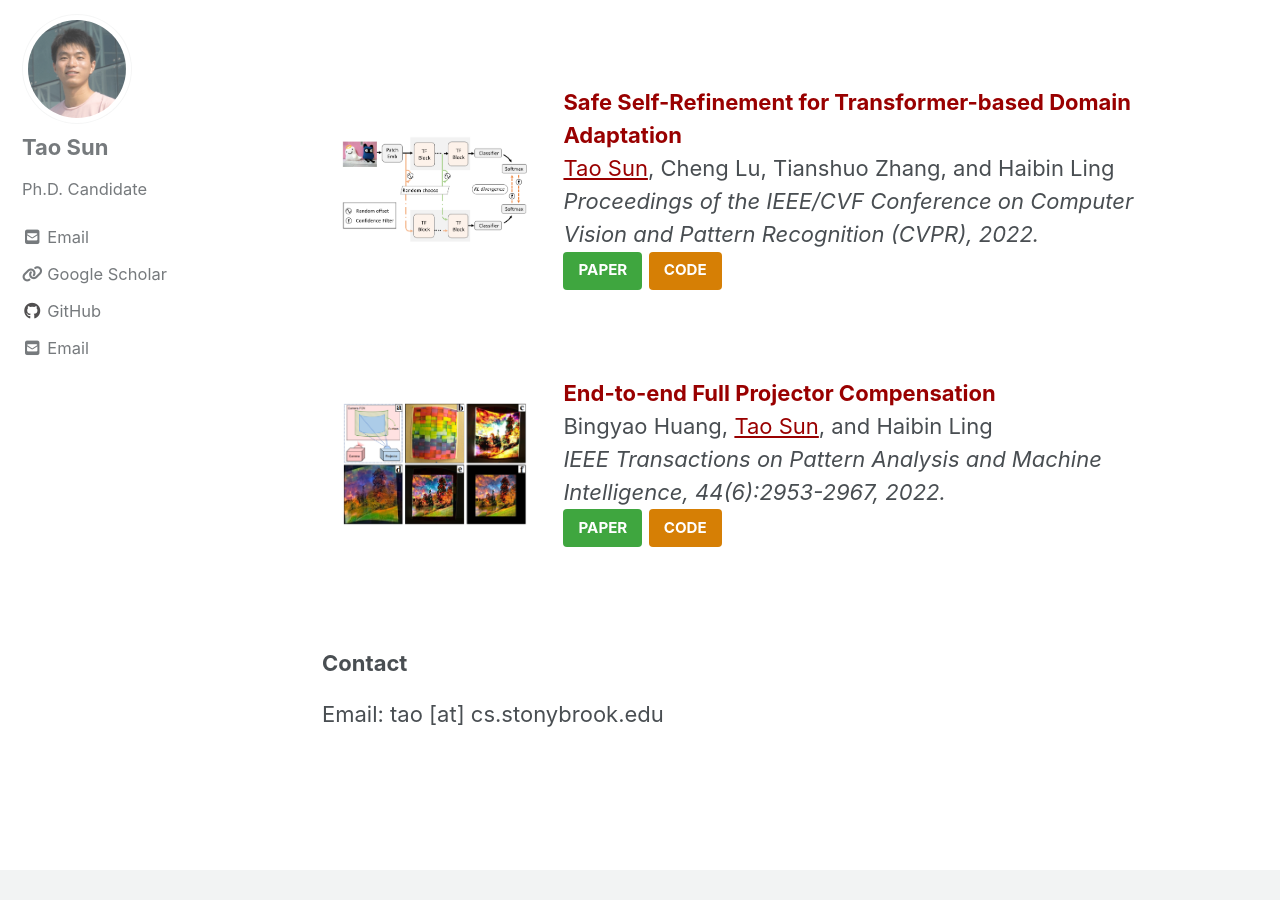
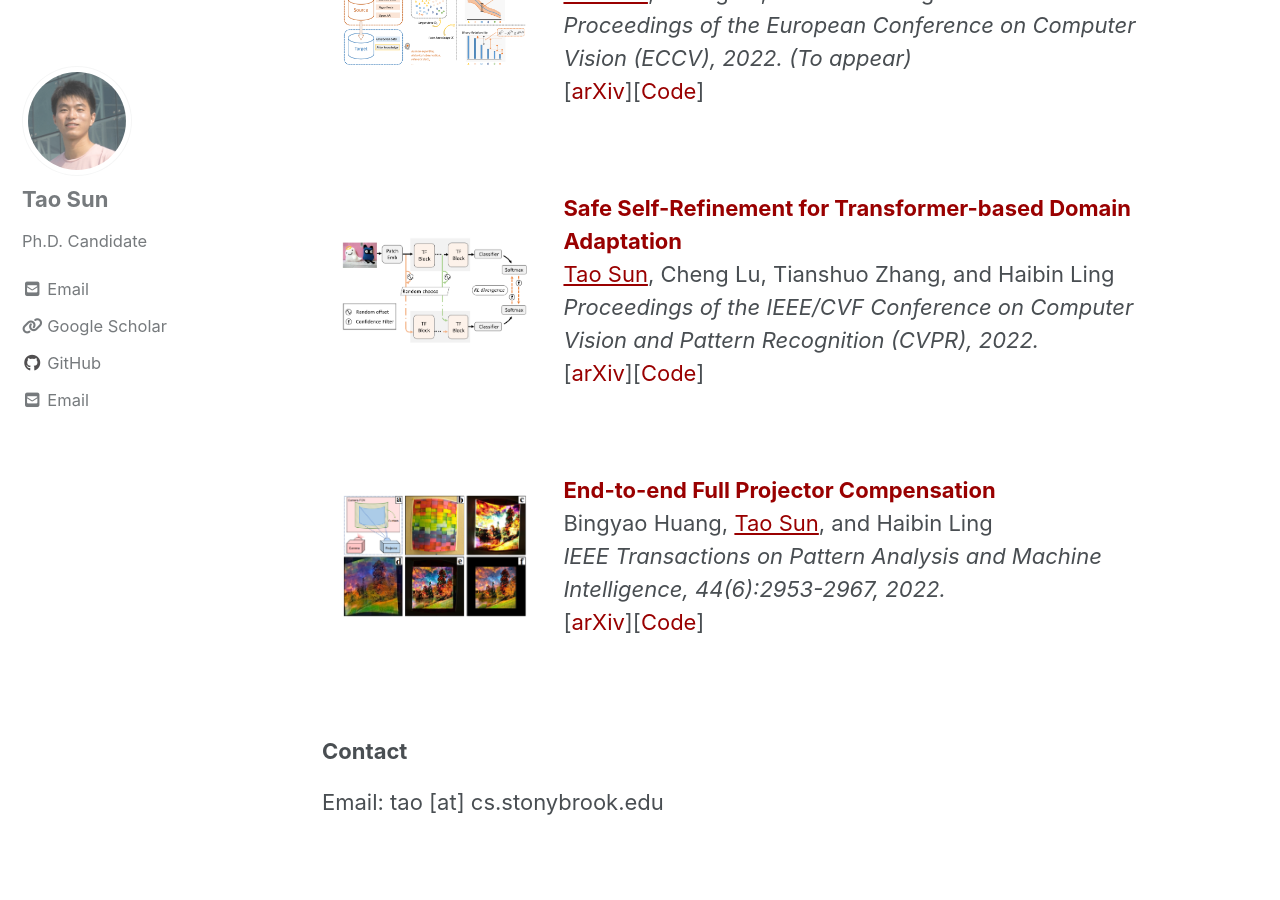
Before and after one commit to tsun/tsun.github.io, a Jekyll site: the page built from _pages/home.md, in a window 1280 px wide and 900 px high, scrolled down 1206 px. Built offline with Jekyll 4.4.1, drawn with Linux system fonts in a browser that asks for light colours; cached includes are drawn as plain includes; nearby versions of some CDN libraries.

Commit message:
update home

```diff
--- a/_pages/home.md
+++ b/_pages/home.md
@@ -32,7 +32,7 @@ I work on computer vision, machine learning. Currently, I am focusing on domain
      </div>
    </div>
  </div>
-
+<br>
 
 <div class="publication">
    <link rel="stylesheet" href="/assets/css/my.css">
@@ -47,7 +47,7 @@ I work on computer vision, machine learning. Currently, I am focusing on domain
      </div>
    </div>
  </div>
-
+<br>
 
 ### Selected Publications
 
@@ -60,7 +60,6 @@ I work on computer vision, machine learning. Currently, I am focusing on domain
      </div>
      <div>
        <em>Proceedings of the European Conference on Computer Vision (ECCV), 2022. (To appear)</em>
- <br>
      <br>
      [<a href="https://arxiv.org/abs/2207.08877" target="_blank" rel="nofollow" style="color:#990000;">arXiv</a>][<a href="https://github.com/tsun/KUDA" target="_blank" rel="nofollow" style="color:#990000;">Code</a>]
      <br>
@@ -78,9 +77,9 @@ I work on computer vision, machine learning. Currently, I am focusing on domain
      </div>
      <div>
        <em>Proceedings of the IEEE/CVF Conference on Computer Vision and Pattern Recognition (CVPR), 2022.</em>
- <br>
-       <a class="btn btn--success btn--small" href="https://arxiv.org/abs/2204.07683">PAPER</a>
-       <a class="btn btn--warning btn--small" href="https://github.com/tsun/SSRT">CODE</a>
+     <br>
+     [<a href="https://arxiv.org/abs/2204.07683" target="_blank" rel="nofollow" style="color:#990000;">arXiv</a>][<a href="https://github.com/tsun/SSRT" target="_blank" rel="nofollow" style="color:#990000;">Code</a>]
+     <br>
      </div>
    </div>
  </div>
@@ -95,9 +94,9 @@ I work on computer vision, machine learning. Currently, I am focusing on domain
      </div>
      <div>
        <em>IEEE Transactions on Pattern Analysis and Machine Intelligence, 44(6):2953-2967, 2022.</em>
- <br>
-       <a class="btn btn--success btn--small" href="https://arxiv.org/abs/2008.00965">PAPER</a>
-       <a class="btn btn--warning btn--small" href="https://github.com/BingyaoHuang/CompenNeSt-plusplus">CODE</a>
+     <br>
+     [<a href="https://arxiv.org/abs/2008.00965" target="_blank" rel="nofollow" style="color:#990000;">arXiv</a>][<a href="https://github.com/BingyaoHuang/CompenNeSt-plusplus" target="_blank" rel="nofollow" style="color:#990000;">Code</a>]
+     <br>
      </div>
    </div>
  </div>
```
